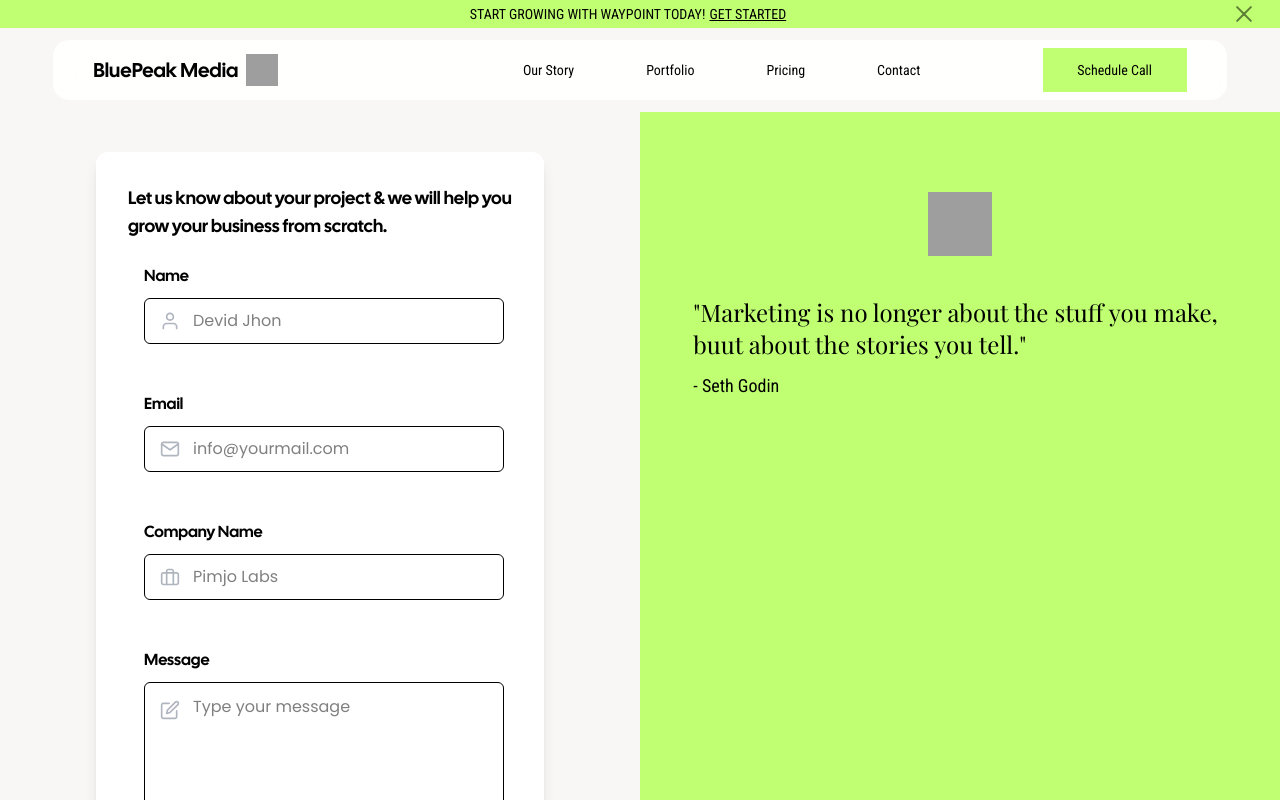
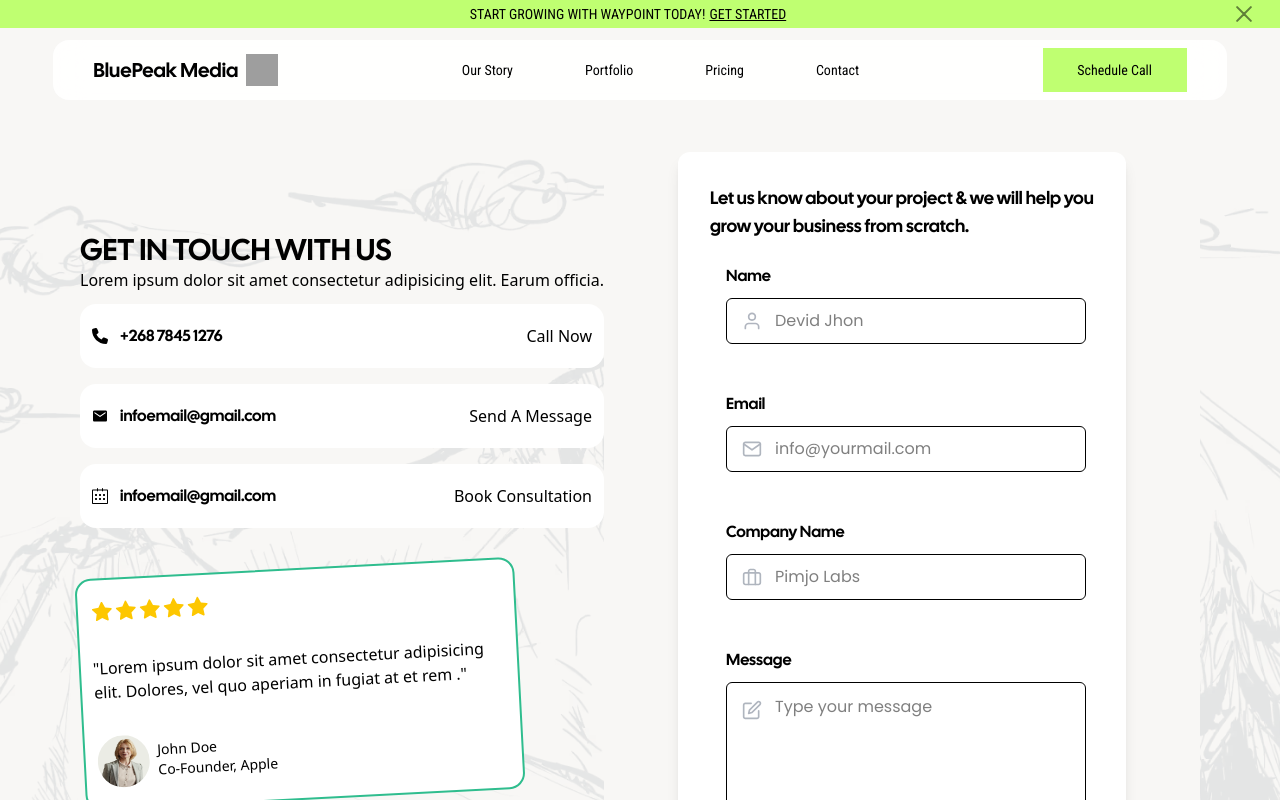
Before and after one commit to softwareNinja-888/waypointMedia, a React (Vite) app in the folder waypointMedia/: page /contact in a window 1280 px wide. Shown: the top 800 px of the page. Built offline with nearby package versions, Linux system fonts and the light colour scheme; grey boxes are pictures that could not be loaded.

Commit message:
Refactor contact page

```diff
--- a/waypointMedia/src/components/About/AboutPage.jsx
+++ b/waypointMedia/src/components/About/AboutPage.jsx
@@ -79,7 +79,7 @@ function SectionIntro({Sectitle='About Us',title='Great Team & Values',descripti
 
 function EmployeeCard({name,position,img='/12.webp',about="Passionate about blending modern aesthetics with functionality. Ethan ensures every design embodies innovation and sustainability.",}){
 	return (
-		<div className="flex flex-col w-[480px] gap-5 bg-white rounded-2xl px-3 py-6 ">
+		<div className="flex flex-col w-full gap-5 bg-white rounded-2xl px-3 py-6 ">
 			<div className="">
 				<img src={img} alt="" className="w-full h-120" />
 			</div>
@@ -123,7 +123,7 @@ export function AboutPage(){
 	return (
 		<>
 			<div className="flex flex-col gap-20 bg-center bg-cover bg-no-repeat rounded-3xl" style={{backgroundImage:"url('/bg/shape2.avif')"}}>
-				<div className="flex gap-10 w-10/12 mx-auto  px-0 py-12 rounded-3xl">
+				<div className="flex flex-col md:flex-row gap-10 w-11/12 lg:w-10/12 mx-auto  px-0 py-12 rounded-3xl">
 					<div className="flex-1/2">
 						<div className="text-5xl font-Cal_Sans mb-5">Our Story</div>
 						<div className="flex flex-col gap-4 mb-5">
@@ -140,10 +140,10 @@ export function AboutPage(){
 						<img src="/32.webp" alt="office image" className="h-full w-full rounded-3xl " />
 					</div>
 				</div>
-				<div className="w-10/12 mx-auto ">
+				<div className="w-11/12 md:w-10/12 mx-auto ">
 					<SectionIntro/>
 					{/* GRID IMAGES */}
-					<div className="grid grid-cols-3 grid-rows-2 gap-4 mt-10">
+					<div className="grid grid-cols-2 lg:grid-cols-3 grid-rows-2 gap-4 mt-10">
 						<div className="row-span-2 row-start-1">
 							<img src="/about/a1.avif" alt="office image" className="h-full rounded-2xl" />
 						</div>
@@ -159,7 +159,7 @@ export function AboutPage(){
 
 					</div>
 					{/* ICON DESCRIPTIONS */}
-					<div className="flex flex-row justify-center gap-20 mt-10">
+					<div className="grid md:grid-cols-2 lg:grid-cols-3 justify-center gap-10 lg:gap-20 mt-10">
 						<Card name='Integrity' icon={<FaHandshake size={30}/>}/>
 						<Card name='Customer-Centered' icon={<AiFillCustomerService size={30}/>}/>
 						<Card name='Excellence' icon={<FaTrophy size={30}/>}/>
@@ -167,7 +167,7 @@ export function AboutPage(){
 				</div>
 				<div className="w-10/12 mx-auto">
 					<SectionIntro description="Meet our amazing team behind our excellence"/>
-					<div className="grid grid-cols-2 mt-10 gap-y-16">
+					<div className="grid grid-cols-1 md:grid-cols-2 mt-10 gap-y-20 gap-x-10">
 						<EmployeeCard name='Ethan Carter' position="Social Media Marketer" img="/13.webp"/>
 						<EmployeeCard name='Bayanda Dlamini' position="Web Developer" img="/12.webp"/>
 						<EmployeeCard name='Bayanda Dlamini' position="Web Developer" img="/about/a5.avif"/>
@@ -183,7 +183,7 @@ export function AboutPage(){
 				</div>
 				<div className="w-10/12 mx-auto">
 					<SectionIntro Sectitle="Why We stand out" title="Why Choose Us" description="We believe in perfection with structure"/>
-					<div className="grid grid-cols-3 mt-10 gap-y-16">
+					<div className="grid grid-cols-1 md:grid-cols-2 lg:grid-cols-3 mt-10 gap-y-8 md:gap-y-16 gap-x-10">
 						<Card name='Niche expertise in hospitality'/>
 						<Card name='Content tailored for tourism' icon={<AiFillCustomerService size={30}/>}/>
 						<Card name='Proven Growth Strategies' icon={<FaTrophy size={30}/>}/>
--- a/waypointMedia/src/components/Contact/ContactPage.jsx
+++ b/waypointMedia/src/components/Contact/ContactPage.jsx
@@ -1,6 +1,13 @@
 import { useContent } from "@/context/ContentContext";
 import { NavLink } from "react-router";
 import { ContactPageForm } from "./ContactPageForm";
+import {AiFillStar} from 'react-icons/ai'
+
+import { FaPhone } from "react-icons/fa6"
+import { IoMdMail } from "react-icons/io"
+import { SlCalender } from "react-icons/sl"
+
+
 
 export function Quote({Quote}){
 
@@ -14,6 +21,57 @@ export function Quote({Quote}){
     )
 }
 
+function StarRating({rating}){
+    const totalStars = 5;
+
+    return (
+        <div className="flex">
+            {[...Array(totalStars)].map((_,index)=>(
+                <AiFillStar key={index} size={24} className={index < rating ? 'text-yellow-400': 'text-gray-400'}/>
+            ))}
+        </div>
+    )
+}
+
+
+function ReviewCard(){
+
+    return (
+        <>
+            <div className="flex flex-col gap-8 border-2 border-secondaryGreen bg-white w-110 h-58 px-3 py-5 rounded-2xl -rotate-3">
+                <StarRating rating={5}/>
+                <div className="">"Lorem ipsum dolor sit amet consectetur adipisicing elit. Dolores, vel quo aperiam in fugiat at et rem ."</div>
+                <div className="flex gap-2">
+                    <img src="/9.webp" alt="" className="w-13 h-13 rounded-full" />
+                    <div className="flex flex-col text-sm justify-center ">
+                        <div className="">John Doe</div>
+                        <div className="">Co-Founder, Apple</div>
+                    </div>
+                </div>
+
+            </div>
+        </>
+    )
+}
+
+function ContactCards({name='+268 7845 1276',icon=<FaPhone/>,actionText='Call Now'}){
+	return(
+		<>
+			<div className="bg-white flex flex-row justify-between px-3 py-5 rounded-2xl">
+				<div className="flex items-center gap-3">
+					<div className="">
+						{icon}
+					</div>
+					<div className="text-md font-Cal_Sans">{name}</div>
+				</div>
+				<div className="">
+					{actionText}
+				</div>
+			</div>
+		</>
+	)
+}
+
 export function ContactPage(){
 
 	const content = useContent()
@@ -21,22 +79,27 @@ export function ContactPage(){
 
 	return (
 		<>
-			<div className="flex h-fit bg-mainGreen ">
+			<div className="flex h-fit px-20 bg-center bg-cover bg-no-repeat py-0" style={{backgroundImage:"url('/bg/shape2.avif')"}}>
+
 				{/* LEFT SIDE */}
+				<div className="flex flex-col gap-10 mt-30">
+					<div className="">
+						<div className="text-3xl font-Cal_Sans uppercase">Get in touch with us</div>
+						<div className="">Lorem ipsum dolor sit amet consectetur adipisicing elit. Earum officia.</div>
+						<div className="flex flex-col gap-4 mt-3">
+							<ContactCards />
+							<ContactCards name="infoemail@gmail.com" icon={<IoMdMail/>} actionText="Send A Message"/>
+							<ContactCards name="infoemail@gmail.com" icon={<SlCalender/>} actionText="Book Consultation"/>
+						</div>
+					</div>
+					<ReviewCard/>
+				</div>
+				{/* RIGHT SIDE */}
 				<div className=" flex-1 bg-whiteBg py-10">
 					<ContactPageForm/>
 				</div>
 
-				{/* RIGHT SIDE */}
-				<div className="w-full h-[100%] flex-1 hidden md:block">
-					<div className="flex flex-col justify-start items-center m-auto text-black text-2xl font-mono h-full w-10/12 py-20">
-						<NavLink to='/' className='mb-10'>
-							<img src={content.logoImg} alt="logo" className="w-16 h-16" />
-						</NavLink>
 
-						{Quote && <Quote Quote={quote} />} {/* Quote only if it exists */}
-					</div>
-				</div>
 			</div>
 		</>
 		)
--- a/waypointMedia/src/components/Footer.jsx
+++ b/waypointMedia/src/components/Footer.jsx
@@ -80,15 +80,15 @@ export function Footer({content}){
 
        <div className="flex flex-col gap-30">
             {/* FOOTER MESSAGE*/}
-            <div className="flex flex-col gap-8 mx-auto w-7/12 ">
+            <div className="flex flex-col gap-8 mx-auto w-11/12 md:w-7/12 ">
                 <div className="text-6xl font-Cal_Sans text-center">
                     Ready to grow your digital presence?
                 </div>
 
                 {/* CTA */}
-                <div className="mx-auto">
+                <NavLink to='/contact' className="mx-auto">
                     <Btn text="Get Free Consultation" bg="bg-mainGreen border-none" textColor="text-black trasition-all duration-500 hover:rounded-xl " font="font-Poppins " width='w-60' />
-                </div>
+                </NavLink>
             </div>
 
             {/* FOOTER INFO*/}
--- a/waypointMedia/src/components/Header.jsx
+++ b/waypointMedia/src/components/Header.jsx
@@ -1,22 +1,26 @@
 import { Logo } from './helper/Logo'
 import { Btn } from './helper/Btn'
+import { MobileMenu } from './helper/MobileMenu'
 import { AnimatedWord } from './helper/AnimatedWord'
 import { NavLink } from "react-router"
 import { IoMenuSharp } from "react-icons/io5"
+import { useState } from 'react'
 
 
 export function Header({content}){
+    const [menuOpen, setMenuOpen ] = useState(false)
 
     return (
 
-        <div className="flex justify-between items-center bg-white/90 backdrop-blur-lg px-3 md:px-10 w-11/12 rounded-2xl mx-auto py-2 gap-0 ">
+        <div className="flex justify-between items-center bg-white/90 backdrop-blur-lg px-3 md:px-10 w-11/12 rounded-2xl mx-auto py-2 gap-0">
 
             {/* LOGO */}
             <Logo name={content.name} textColor="text-black text-2xl" img={content.logoImg}/>
 
             {/* MENU */}
-            <div className="">
-                <IoMenuSharp className='cursor-pointer md:hidden'/>
+            <div className="lg:hidden">
+                <IoMenuSharp className='cursor-pointer md:hidden' onClick={()=>setMenuOpen(!menuOpen)}/>
+                {menuOpen && <MobileMenu menuOpen={menuOpen} setMenuOpen={setMenuOpen} />}
             </div>
 
             {/* NAV LINKS */}
--- a/waypointMedia/src/components/How.jsx
+++ b/waypointMedia/src/components/How.jsx
@@ -18,7 +18,7 @@ function ProcessCard({num='001',name="Discovery",title='In-Depth discovery to un
 export function How() {
     return (
         <>
-            <div className="flex flex-col gap-5 py-20 px-5 md:px-0">
+            <div className="flex flex-col gap-5 py-20 px-5 md:px-0 bg-center bg-cover bg-no-repeat" style={{backgroundImage:"url('/bg/shape2.avif')"}}>
                 <div className="flex justify-center items-center gap-2 text-2xl text-black text-center font-Cal_Sans uppercase">
                     <GoDotFill className='text-mainGreen'/>
                     How it works
--- /dev/null
+++ b/waypointMedia/src/components/helper/MobileMenu.jsx
@@ -0,0 +1,108 @@
+import React from "react";
+import { motion } from "framer-motion";
+import { NavLink, useNavigate } from 'react-router'
+
+
+function Links({linkName,href="#"}){
+
+  return (
+      <>
+          <NavLink to={`/${href}`} className={ ({isActive })=> {
+              return `flex gap-1.5 no-underline relative cursor-pointer  after:content-[""] after:absolute after:-bottom-0.5 after:left-0 after:w-full after:h-0.5 after:opacity-0 after:transition-opacity after:duration-700 after:ease-in-out hover:after:opacity-100 hover:after:bg-greenPrimary text-base max-[500px]:text-xs font-inter500 ${isActive ? 'text-greenPrimary scale-110 transition-all duration-500' :'text-white'}`;}}>{linkName}</NavLink>
+      </>
+  )
+}
+
+export function MobileMenu({ menuOpen, setMenuOpen }){
+
+  const links =   [{title:'Our Services',href:'services'},{title:'About Us',href:'about'},{title:'Our Work',href:'portfolio'},{title:'Pricing',href:'pricing'},{title:'Contact Us',href:'contact'},]
+
+
+  // Animation variants for menu
+  const menuVariants = {
+    open: {
+      opacity: 1,
+      y: 0,
+      transition: { duration: 0.5, ease: "easeInOut" },
+    },
+    closed: {
+      opacity: 0,
+      y: "-100%",
+      transition: { duration: 0.5, ease: "easeInOut" },
+    },
+  };
+
+  const navigate = useNavigate()
+
+
+  function handleNavigation(path){
+    navigate(path)
+    console.log(menuOpen)
+    setMenuOpen(false)
+
+    console.log(menuOpen)
+  }
+
+
+  return (
+    <>
+      {/* Background Overlay */}
+      <motion.div
+        className="fixed inset-0 bg-black  bg-opacity-100 z-140 "
+        initial={{ opacity: 0 }}
+        animate={{ opacity: menuOpen ? 1 : 0 }}
+        transition={{ duration: 0.5 }}
+        onClick={setMenuOpen} // Close menu when clicking outside
+        style={{ pointerEvents: menuOpen ? "auto" : "none" }}
+      />
+
+      {/* Animated Menu */}
+      <motion.div
+        className="fixed inset-0 z-150 flex flex-col items-center justify-center bg-white h-screen"
+        initial="closed"
+        animate={menuOpen ? "open" : "closed"}
+        variants={menuVariants}
+      >
+
+        {/* CLOSE BTN */}
+        <button className="absolute top-10 right-10 flex h-6 w-6 -translate-y-1/2 items-center justify-center text-black/50 duration-200 hover:text-black cursor-pointer" onClick={() => setMenuOpen(false)}>
+          <svg
+            width="16"
+            height="16"
+            viewBox="0 0 16 16"
+            fill="none"
+            xmlns="http://www.w3.org/2000/svg"
+          >
+            <g clipPath="url(#clip0_2390_1135)">
+              <path
+                d="M1.14288 1.14285L8.00003 8M8.00003 8L14.8572 14.8571M8.00003 8L14.8572 1.14285M8.00003 8L1.14288 14.8571"
+                stroke="currentColor"
+                strokeWidth="2"
+                strokeLinecap="round"
+                strokeLinejoin="round"
+              />
+            </g>
+            <defs>
+              <clipPath id="clip0_2390_1135">
+                <rect width="16" height="16" fill="white" />
+              </clipPath>
+            </defs>
+          </svg>
+        </button>
+
+        {/* Links */}
+        <nav className="flex flex-col space-y-4 text-lg font-poppins items-center">
+
+            {links.map((link,index)=>{
+                return (
+
+                    <Links key={index} linkName={link.title} href={link.href} onClick={()=> {handleNavigation(link.href)}}/>
+
+                )
+            })}
+        </nav>
+
+        </motion.div>
+    </>
+  );
+};
--- a/waypointMedia/src/components/helper/StickyBar.jsx
+++ b/waypointMedia/src/components/helper/StickyBar.jsx
@@ -24,13 +24,13 @@ export function StickyBar({promo='Start Growing with WayPoint Today!'}) {
             fill="none"
             xmlns="http://www.w3.org/2000/svg"
           >
-            <g clip-path="url(#clip0_2390_1135)">
+            <g clipPath="url(#clip0_2390_1135)">
               <path
                 d="M1.14288 1.14285L8.00003 8M8.00003 8L14.8572 14.8571M8.00003 8L14.8572 1.14285M8.00003 8L1.14288 14.8571"
                 stroke="currentColor"
-                stroke-width="2"
-                stroke-linecap="round"
-                stroke-linejoin="round"
+                strokeWidth="2"
+                strokeLinecap="round"
+                strokeLinejoin="round"
               />
             </g>
             <defs>
--- a/waypointMedia/src/index.css
+++ b/waypointMedia/src/index.css
@@ -41,6 +41,9 @@
   --color-grayBg: #EFEEE6;
   --color-darkGray: #181D25;
 
+  --color-thirdGreen: #92ed79;
+  --color-secondaryGreen: #2fbd8e;
+
   /*FONTS*/
 
   --font-Inter : 'Inter','sans-serif';
```
